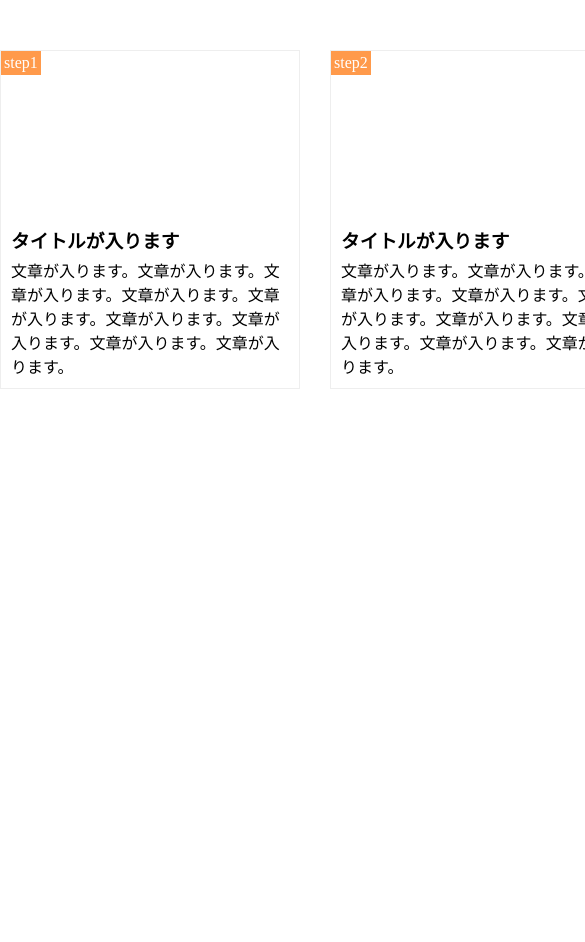
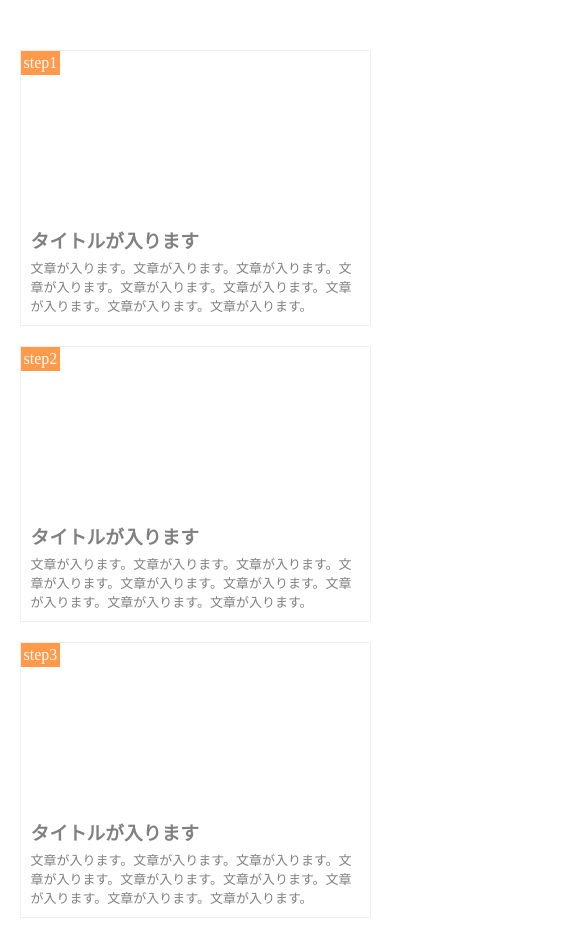
Before and after one commit to Hori59/-chapter1-10_task, a plain HTML site: page index.html in a window 390 px wide. Shown: the top 942 px of the page, 585 px wide, since content can reach past the window. Before the commit the page ends 844 px from the top, so only its background shows below. Drawn offline with Linux system fonts and the light colour scheme.

Commit message:
[End]1-10

```diff
--- a/index.html
+++ b/index.html
@@ -2,6 +2,7 @@
 <html lang="ja">
 <head>
   <meta charset="utf8">
+  <meta name="viewport" content="width=device-width,initial-scale=1.0">
   <title>10章課題</title>
   <link rel="stylesheet" href="https://maxcdn.bootstrapcdn.com/font-awesome/4.7.0/css/font-awesome.min.css">
   <link rel="stylesheet" href="style.css" >
--- a/style.css
+++ b/style.css
@@ -61,3 +61,25 @@ main{
 .title{
   margin: 15px 0 5px;
 }
+
+@media screen and (max-width:768px) {
+	main {
+		color: gray;
+		width: 100%;
+		margin: 50px 5% 50px 5%;
+	}
+
+	.step-box {
+		width: 90%;
+    	float: none;
+    	margin: 0 0 20px 0;
+    }
+
+    .step-box:last-child{
+    	margin-bottom: 0;
+    }
+
+    .text {
+    	font-size: small;
+    }
+}
```
